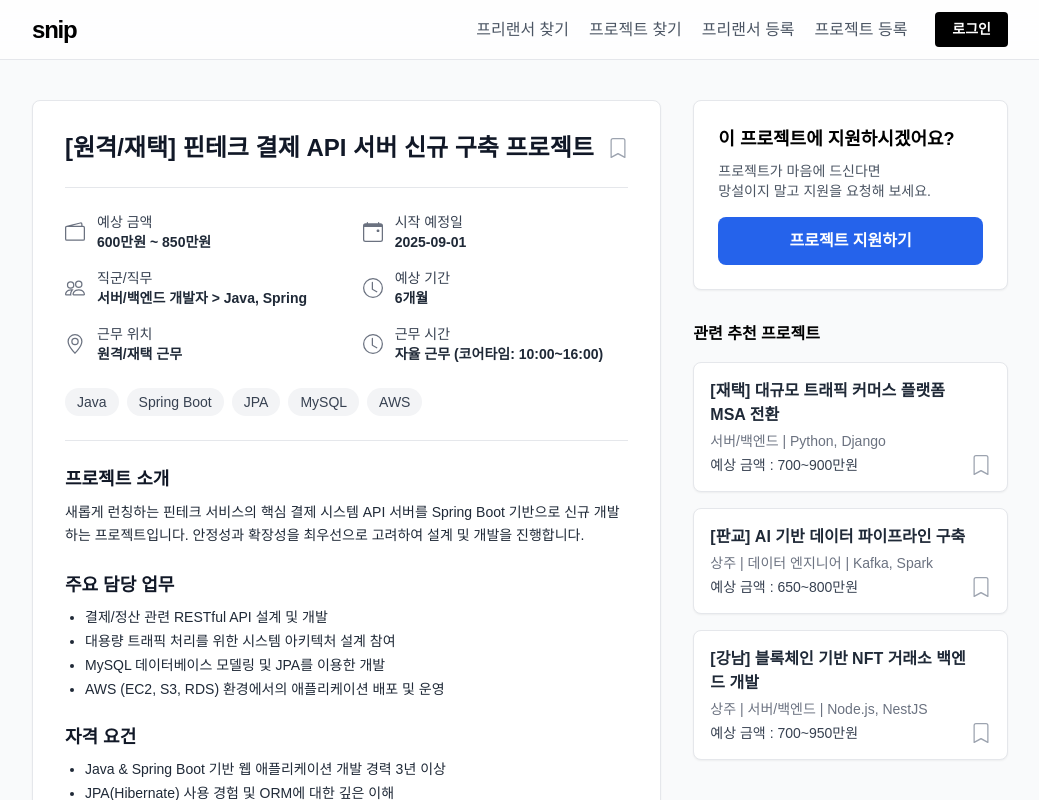
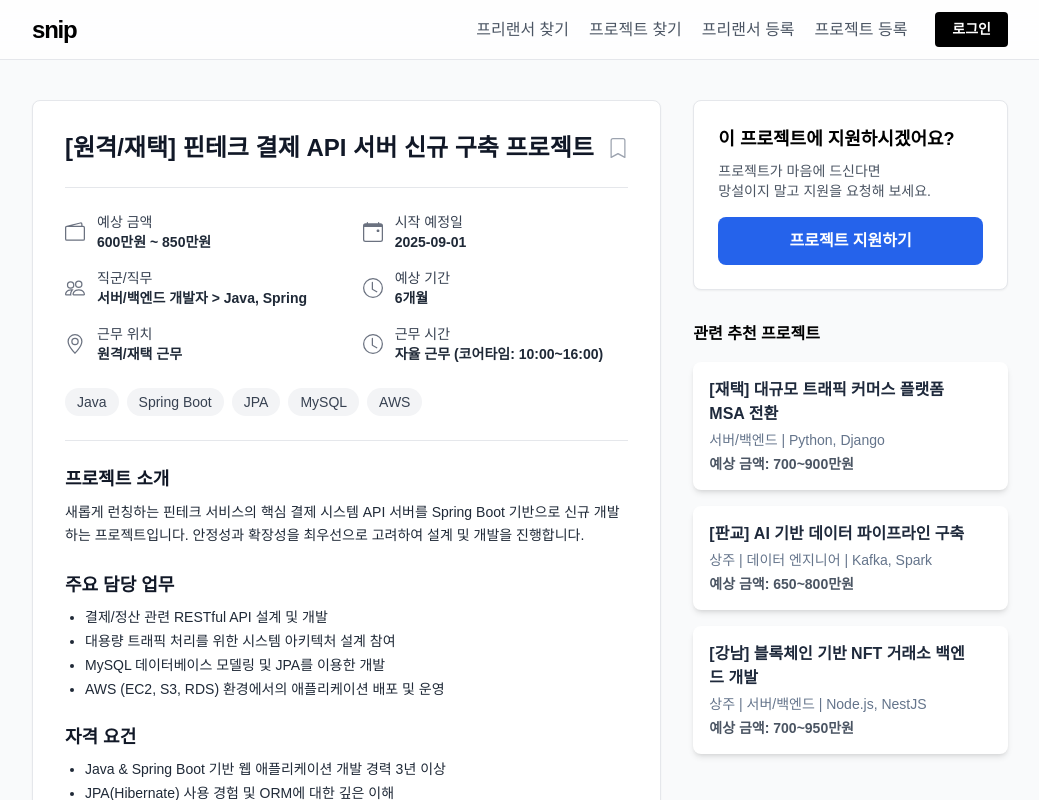
Before and after one commit to wowddok99/snip-front, a Next.js app: page /project/detail in a window 1280 px wide. Shown: the top 800 px of the page, without its empty margins (120-1159 px from the left). Built offline with nearby package versions, Linux system fonts and the light colour scheme; a web font is replaced by a local one.

Commit message:
refactor: update hover effect and icon for `RecommendedProjectCard`

```diff
--- a/src/components/features/project/detail/RecommendedProjectCard.tsx
+++ b/src/components/features/project/detail/RecommendedProjectCard.tsx
@@ -1,6 +1,6 @@
 "use client";
 
-import { BsBookmark } from "react-icons/bs";
+import { BsArrowRight } from "react-icons/bs";
 
 export interface RecommendedProjectCardProps {
     title: string;
@@ -14,15 +14,17 @@ export default function RecommendedProjectCard({
     price,
 }: RecommendedProjectCardProps) {
     return (
-        <div className="flex cursor-pointer items-end justify-between rounded-lg border bg-white p-4 shadow-sm transition duration-500 hover:shadow-md">
-            <div className="flex flex-col gap-1">
-                <h4 className="font-semibold text-gray-800">{title}</h4>
-                <p className="text-sm text-gray-500">{tags}</p>
-                <p className="text-sm font-medium text-gray-700">예상 금액 : {price}</p>
+        <div className="group cursor-pointer rounded-lg bg-white p-4 shadow-md transition-all duration-300 hover:ring-2 hover:ring-blue-500">
+            <div className="flex items-center justify-between">
+                <div className="flex flex-col gap-1">
+                    <h4 className="font-bold text-slate-800">{title}</h4>
+                    <p className="text-sm text-slate-500">{tags}</p>
+                    <p className="text-sm font-semibold text-gray-600">
+                        예상 금액: {price}
+                    </p>
+                </div>
+                <BsArrowRight className="text-xl text-slate-400 opacity-0 transition-opacity duration-300 group-hover:opacity-100" />
             </div>
-            <button className="flex-shrink-0 text-gray-400 hover:text-blue-600">
-                <BsBookmark className="text-xl" />
-            </button>
         </div>
     );
 }
```
